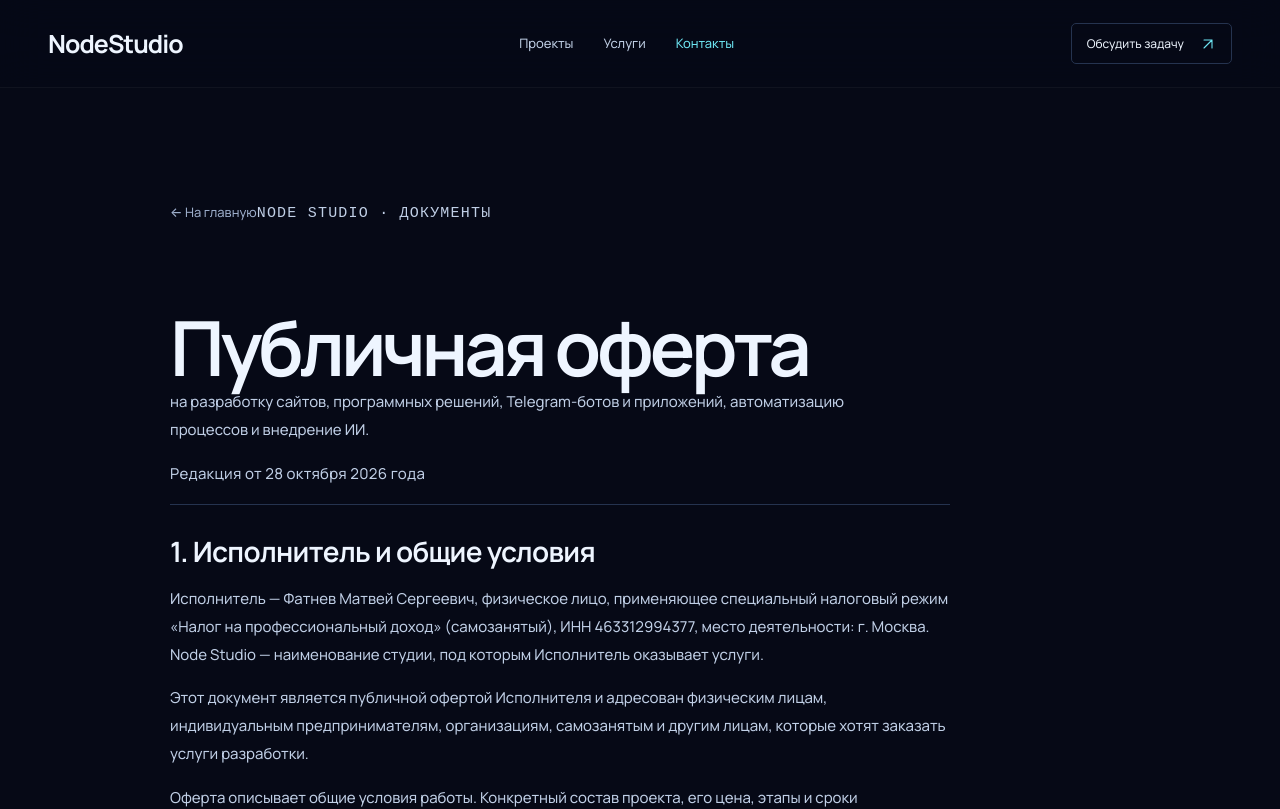
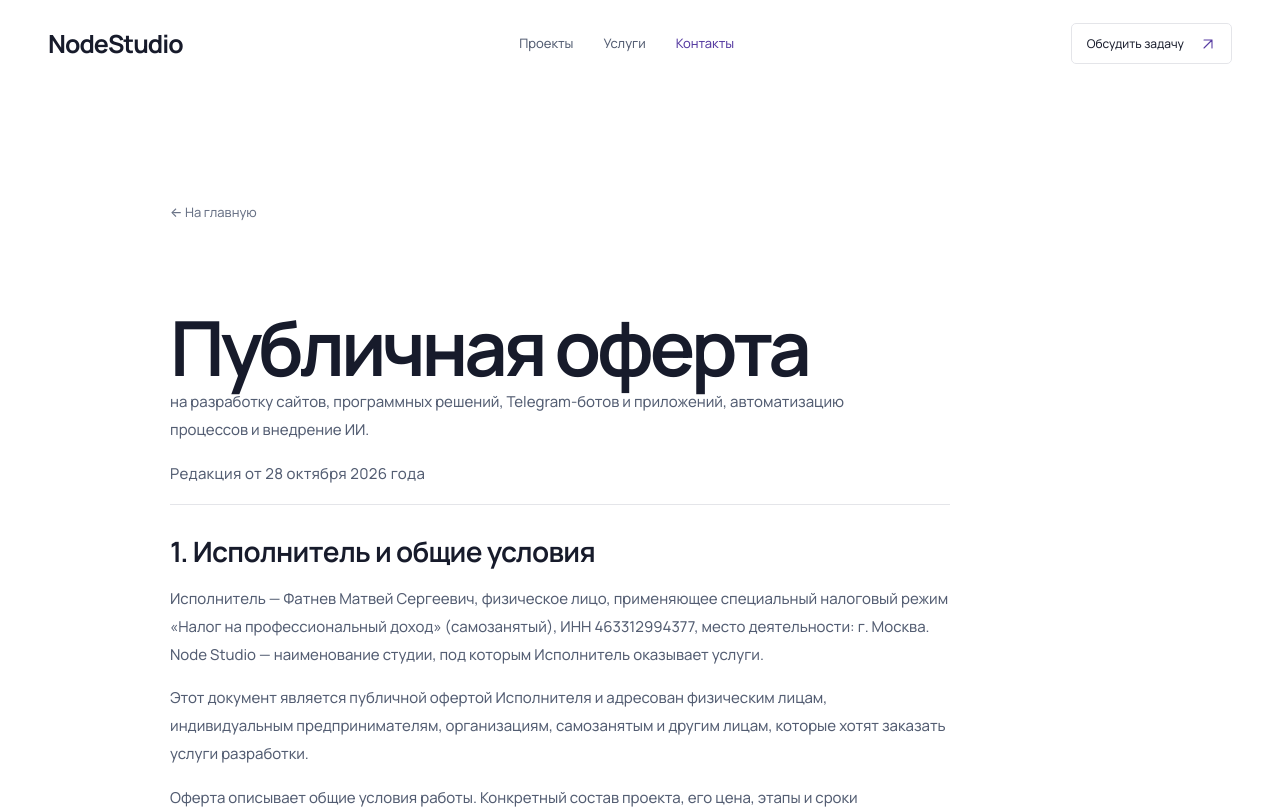
Before and after one commit to Matthew-zzz/node_studio, a Next.js app: page /terms in a window 1280 px wide. Shown: the top 809 px of the page. Built offline with nearby package versions, Linux system fonts and the light colour scheme.

Commit message:
Match terms page to the light site theme

```diff
--- a/src/app/(marketing)/terms/page.tsx
+++ b/src/app/(marketing)/terms/page.tsx
@@ -14,7 +14,6 @@ export default function OfferPage() {
   return (
     <article className="container terms-page">
       <Link className="terms-back" href="/#main">← На главную</Link>
-      <p className="eyebrow">NODE STUDIO · ДОКУМЕНТЫ</p>
       <h1>Публичная оферта</h1>
       <p className="terms-lead">на разработку сайтов, программных решений, Telegram-ботов и приложений, автоматизацию процессов и внедрение ИИ.</p>
       <p className="terms-date">Редакция от 28 октября 2026 года</p>
--- a/src/features/legal/styles/terms.css
+++ b/src/features/legal/styles/terms.css
@@ -15,10 +15,6 @@
 .terms-back:hover,
 .terms-page a:not(.terms-back):hover {
   color: var(--accent);
-}
-
-.terms-page>.eyebrow {
-  margin-bottom: 18px;
 }
 
 .terms-page h1 {
--- a/src/styles/marketing-theme.css
+++ b/src/styles/marketing-theme.css
@@ -91,6 +91,7 @@ body:has(.home-landing) .footer {
   }
 }
 body:has(.case-page),
+body:has(.terms-page),
 body:has(.marketing-error) {
   color-scheme: light;
   --bg: #fff;
```
